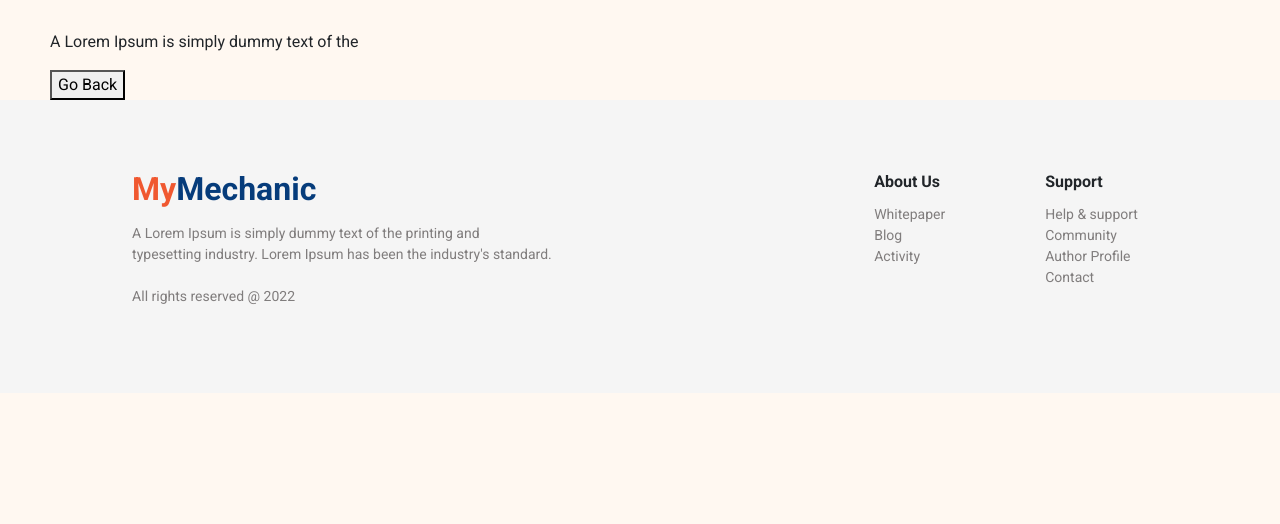
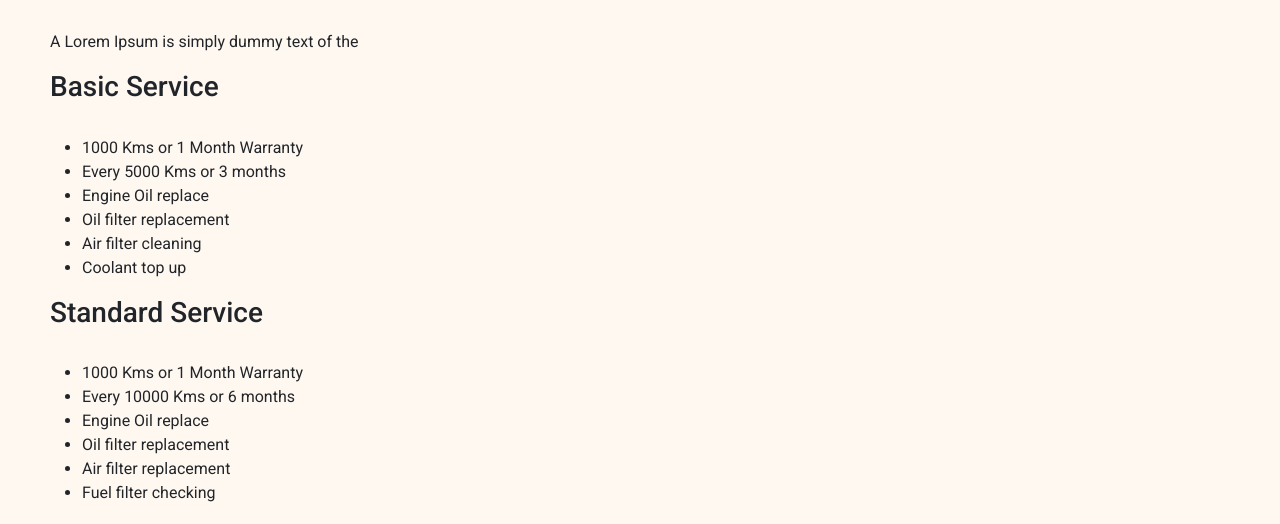
Before and after one commit to Mehul208/MyMechanic, a React (Create React App) app: page /services/1 in a window 1280 px wide. Shown: the part 276-800 px from the top of the page. Built offline with nearby package versions, Linux system fonts and the light colour scheme.

Commit message:
Added List to services

```diff
--- a/src/component/extras/landingPageCard.js
+++ b/src/component/extras/landingPageCard.js
@@ -11,6 +11,45 @@ export const data = [
         title: "Periodic Service",
         desc: "A Lorem Ipsum is simply dummy text of the",
         bgColor: "#E6FDF6",
+        nameQuery: "ps",
+        list: [
+            {
+                title: "Basic Service",
+                image: "/",
+                points: [
+                    "1000 Kms or 1 Month Warranty",
+                    "Every 5000 Kms or 3 months",
+                    "Engine Oil replace",
+                    "Oil filter replacement",
+                    "Air filter cleaning",
+                    "Coolant top up",
+                ],
+            },
+            {
+                title: "Standard Service",
+                image: "/",
+                points: [
+                    "1000 Kms or 1 Month Warranty",
+                    "Every 10000 Kms or 6 months",
+                    "Engine Oil replace",
+                    "Oil filter replacement",
+                    "Air filter replacement",
+                    "Fuel filter checking",
+                ],
+            },
+            {
+                title: "Comprehensive Service",
+                image: "/",
+                points: [
+                    "1000 Kms or 1 Month Warranty",
+                    "Every 20000 Kms or 12 months",
+                    "Engine Oil replace",
+                    "Oil filter replacement",
+                    "Air filter cleaning",
+                    "Coolant top up",
+                ],
+            },
+        ],
     },
     {
         id: 2,
```
